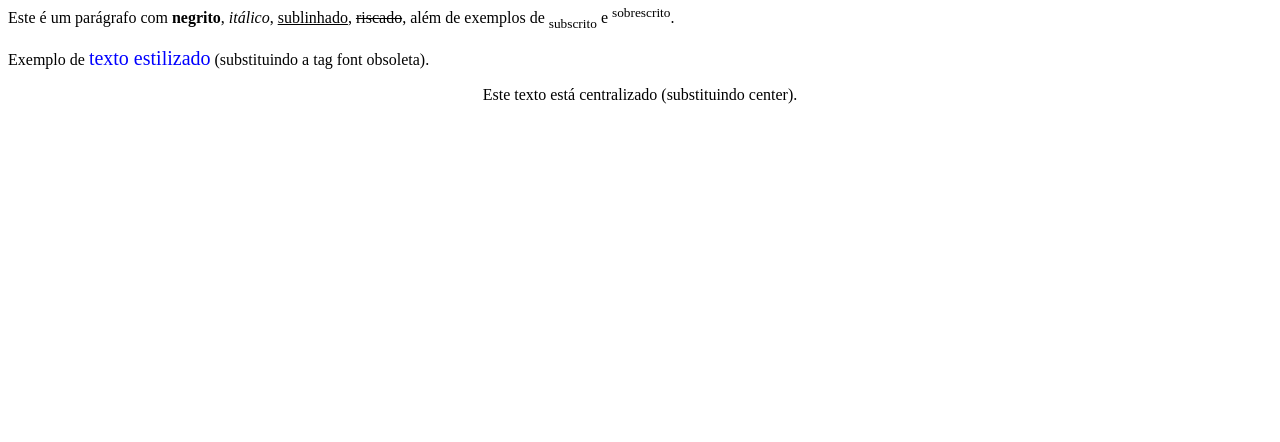
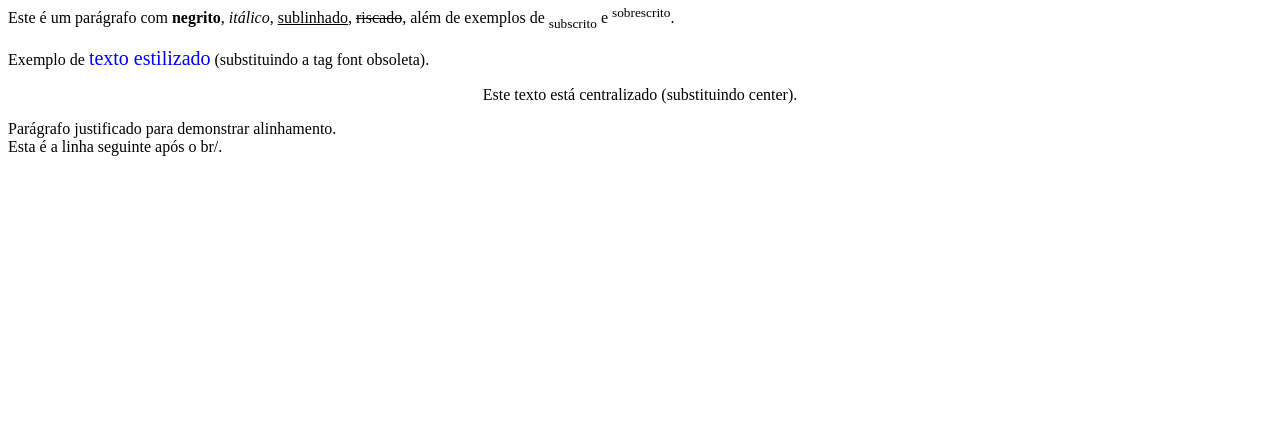
Before and after one commit to GiovanniCabralO/web-design-tarefa3, a plain HTML site: page index.html in a window 1280 px wide. Shown: the part 358-800 px from the top of the page. Drawn offline with Linux system fonts and the light colour scheme.

Commit message:
commit 8

```diff
--- a/index.html
+++ b/index.html
@@ -38,6 +38,8 @@
                     <p>Este é um parágrafo com <strong>negrito</strong>, <em>itálico</em>, <span class="sublinhado">sublinhado</span>, <span class="riscado">riscado</span>, além de exemplos de <sub>subscrito</sub> e <sup>sobrescrito</sup>.</p>
                     <p>Exemplo de <span style="color:blue; font-size:20px;">texto estilizado</span> (substituindo a tag font obsoleta).</font></p>
                     <div class="center">Este texto está centralizado (substituindo center).</div>
+                    <p style="text-align: justify;">Parágrafo justificado para demonstrar alinhamento.<br>
+                    Esta é a linha seguinte após o br/.</p>
                 </article>
             </section>
 
```
